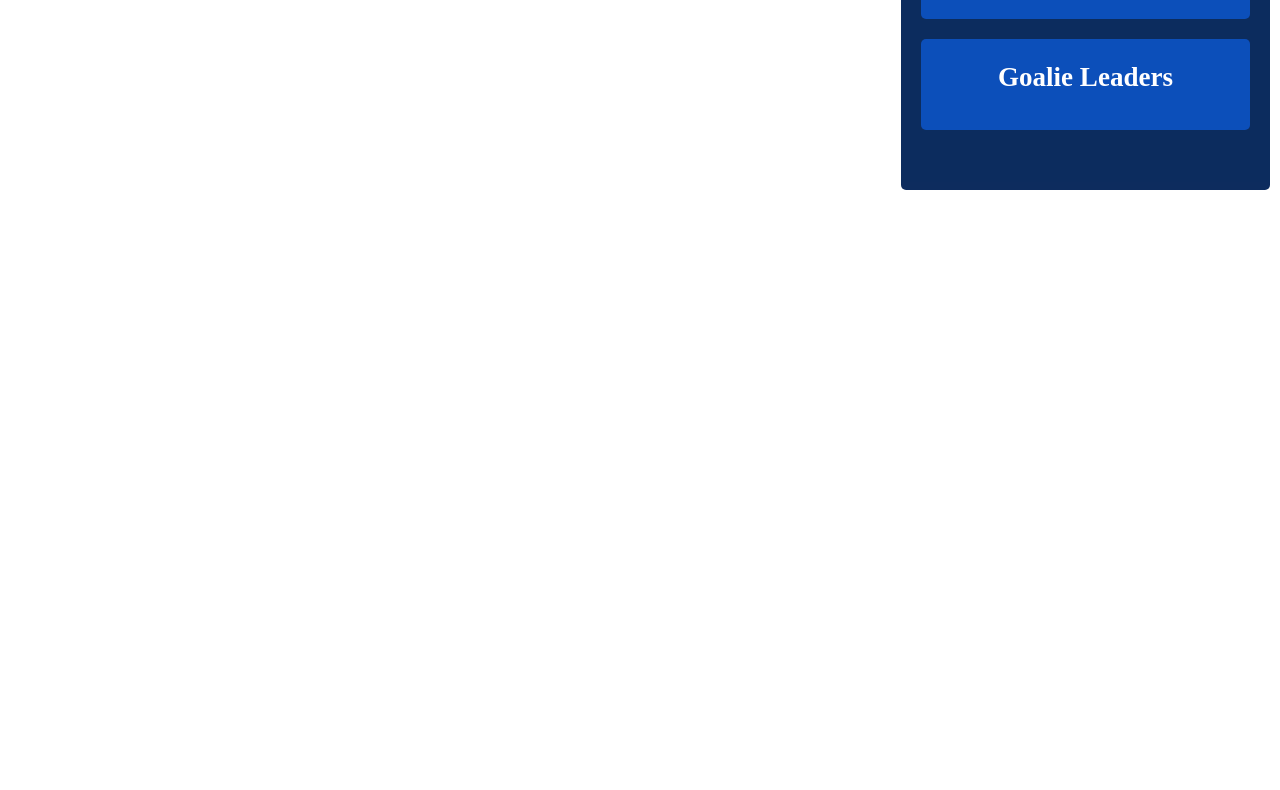
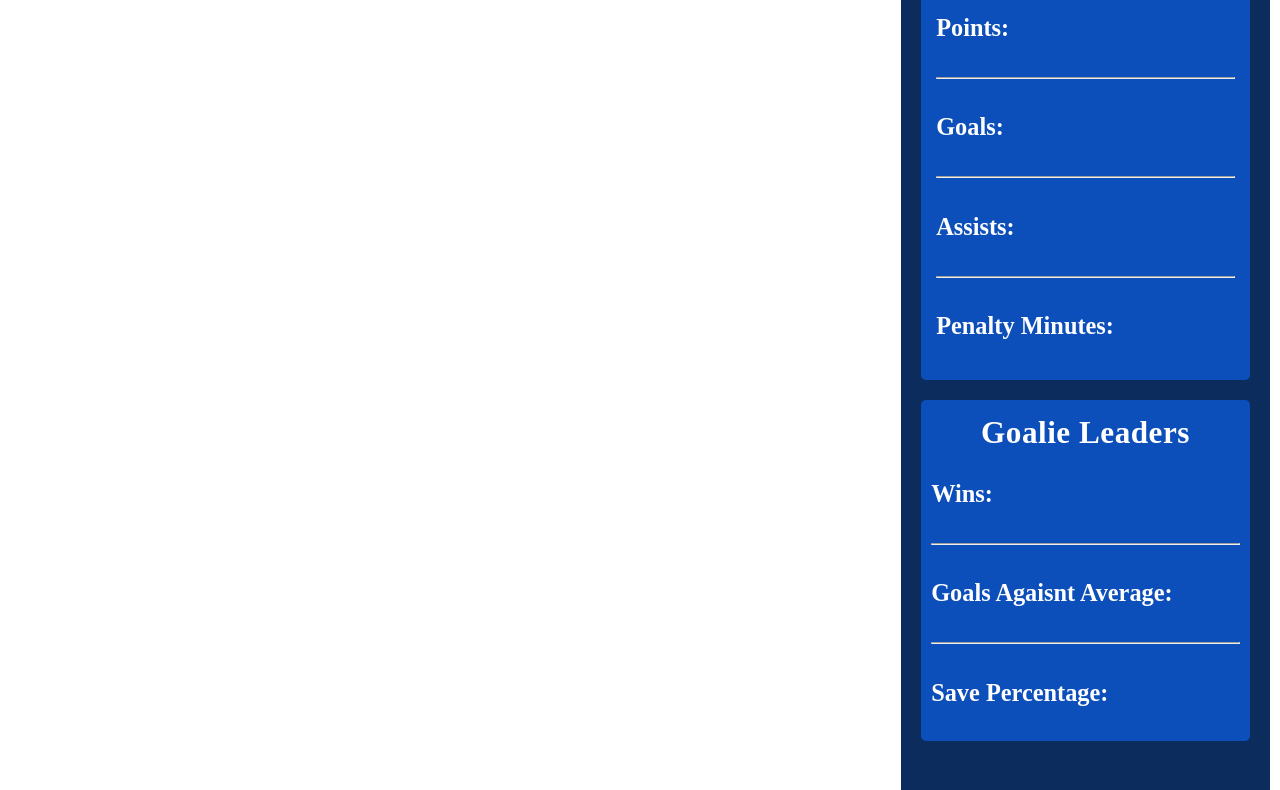
Before and after one commit to RossTienken/q1Project, a plain HTML site: page team.html in a window 1280 px wide. Shown: the part 327-1117 px from the top of the page. Before the commit the page ends 800 px from the top, so only its background shows below. Drawn offline with nearby package versions, Linux system fonts and the light colour scheme; no server answers.

Commit message:
working on stats bug

```diff
--- a/css/team.css
+++ b/css/team.css
@@ -2,9 +2,8 @@ body {
   margin: 0px;
   text-align: center;
   background-repeat: no-repeat;
-  background-size: 100%;
-  background-position: bottom;
-  /*background-color: black;*/
+  background-size: 80%;
+  background-position: center;
 }
 
 nav {
@@ -61,11 +60,12 @@ nav {
   grid-column: 1;
   grid-row: 1/1;
 }
-#standingC {
+#leaders {
   grid-column: 2;
   grid-row: 1/3;
 }
-#standingC {
+#leaders {
+  text-align: left;
   background-color: #002156;
   color: #fff;
   border-radius: 5px;
@@ -75,12 +75,12 @@ nav {
 }
 #skaters{
   margin-bottom: 20px;
-  padding-bottom: 15px;
+  padding: 15px;
   border-radius: 5px;
 }
 #goalies {
   margin-bottom: 20px;
-  padding-bottom: 15px;
+  padding: 10px;
   border-radius: 5px;
 }
 .container {
@@ -89,10 +89,6 @@ nav {
   grid-template-columns: 68% 30%;
   grid-template-rows: 50% 50%;
   grid-gap: 40px;
-  /*background: url('../img/nhl-logo.jpg');*/
-  background-position: center;
-  background-repeat: no-repeat;
-  background-size: 100%;
 }
 #gameC {
   display: grid;
@@ -108,50 +104,36 @@ nav {
   padding: 10px 0px;
   font-size: 150%;
 }
-#skaters{
-  display: grid;
-  grid-template-columns: 75% 25%;
-  grid-template-rows: 10% 40% 40%;
-}
 #leadSkate {
+  margin: 5px;
+  text-align: center;
   grid-column: 1/3;
   grid-row: 1;
 }
-#olEast {
-  grid-column: 1/2;
-  grid-row: 2;
-  margin: 0;
-}
-#eastPts {
-  grid-column: 2/3;
-  grid-row: 2;
-  text-align: right;
-  padding-right: 5px;
-}
-#goalies {
-  display: grid;
-  grid-template-columns: 75% 25%;
-  grid-template-rows: 10% 40% 40%;
-}
 #leadGoalie {
+  margin: 5px;
+  text-align: center;
   grid-column: 1/3;
   grid-row: 1;
 }
-#olWest {
-  grid-column: 1/2;
+h3 {
+  grid-row: 1;
+  grid-column: 1 / 3;
+}
+h4 {
   grid-row: 2;
-  margin: 0;
-}
-#westPts {
-  grid-column: 2/3;
-  grid-row: 2;
-  text-align: right;
-  padding-right: 5px;
-}
-h3 {
+  grid-column: 1;
   margin: 10px;
   font-size: 100%;
   font-weight: normal;
+}
+h5 {
+  grid-row: 2;
+  grid-column: 2;
+  text-align: right;
+  margin: 10px;
+  font-size: 100%;
+  font-weight: bold;
 }
 li {
   margin: 10px;
@@ -164,7 +146,9 @@ p {
   background-color: #0046b7;
 }
 h2 {
-  font-size: 1.3em;
+  font-size: 1.5em;
+  font-family: Arial Rounded MT Bold;
+  letter-spacing: .5px;
 }
 ol {
   text-align: left;
@@ -224,3 +208,38 @@ select#changeTeam {
   font-weight: 600;
   font-family: sans-serif;
 }
+#points {
+  display: grid;
+  grid-template-columns: 60% 40%;
+  grid-template-rows: 50% 50%;
+}
+#goals {
+  display: grid;
+  grid-template-columns: 60% 40%;
+  grid-template-rows: 50% 50%;
+}
+#assists {
+  display: grid;
+  grid-template-columns: 60% 40%;
+  grid-template-rows: 50% 50%;
+}
+#pim {
+  display: grid;
+  grid-template-columns: 60% 40%;
+  grid-template-rows: 50% 50%;
+}
+#wins {
+  display: grid;
+  grid-template-columns: 60% 40%;
+  grid-template-rows: 50% 50%;
+}
+#gAA {
+  display: grid;
+  grid-template-columns: 60% 40%;
+  grid-template-rows: 50% 50%;
+}
+#saveP {
+  display: grid;
+  grid-template-columns: 60% 40%;
+  grid-template-rows: 50% 50%;
+}
--- a/js/team.js
+++ b/js/team.js
@@ -22,74 +22,63 @@ $(document).ready(function () {
       "Authorization": "Basic " + btoa('RossTienken' + ":" + 'q1Project')
     },
   }
-  var skateStats = {
-    skatePts: {
-      "async": true,
-      "url": `https://api.mysportsfeeds.com/v1.1/pull/nhl/2017-2018-regular/cumulative_player_stats.json?team=${$src}&playerstats=G,A,Pts,Pim&sort=stats.Pts.D`,
-      "method": "GET",
-      headers: {
-        "Authorization": "Basic " + btoa('RossTienken' + ":" + 'q1Project')
-      },
+  var skatePts = {
+    "async": true,
+    "url": `https://api.mysportsfeeds.com/v1.1/pull/nhl/2017-2018-regular/cumulative_player_stats.json?team=${$src}&playerstats=Pts&sort=stats.Pts.D`,
+    "method": "GET",
+    headers: {
+      "Authorization": "Basic " + btoa('RossTienken' + ":" + 'q1Project')
     },
-    skateGoal: {
-      "async": true,
-      "url": `https://api.mysportsfeeds.com/v1.1/pull/nhl/2017-2018-regular/cumulative_player_stats.json?team=${$src}&playerstats=G,A,Pts,Pim&sort=stats.G.D`,
-      "method": "GET",
-      headers: {
-        "Authorization": "Basic " + btoa('RossTienken' + ":" + 'q1Project')
-      },
+  }
+  var skateGoal = {
+    "async": true,
+    "url": `https://api.mysportsfeeds.com/v1.1/pull/nhl/2017-2018-regular/cumulative_player_stats.json?team=${$src}&playerstats=G&sort=stats.G.D`,
+    "method": "GET",
+    headers: {
+      "Authorization": "Basic " + btoa('RossTienken' + ":" + 'q1Project')
     },
-    skateAssist: {
-      "async": true,
-      "url": `https://api.mysportsfeeds.com/v1.1/pull/nhl/2017-2018-regular/cumulative_player_stats.json?team=${$src}&playerstats=G,A,Pts,Pim&sort=stats.A.D`,
-      "method": "GET",
-      headers: {
-        "Authorization": "Basic " + btoa('RossTienken' + ":" + 'q1Project')
-      },
+  }
+  var skateAssist = {
+    "async": true,
+    "url": `https://api.mysportsfeeds.com/v1.1/pull/nhl/2017-2018-regular/cumulative_player_stats.json?team=${$src}&playerstats=A&sort=stats.A.D`,
+    "method": "GET",
+    headers: {
+      "Authorization": "Basic " + btoa('RossTienken' + ":" + 'q1Project')
     },
-    skatePim: {
-      "async": true,
-      "url": `https://api.mysportsfeeds.com/v1.1/pull/nhl/2017-2018-regular/cumulative_player_stats.json?team=${$src}&playerstats=G,A,Pts,Pim&sort=stats.Pim.D`,
-      "method": "GET",
-      headers: {
-        "Authorization": "Basic " + btoa('RossTienken' + ":" + 'q1Project')
-      },
-    }
   }
-  var goalStats = {
-    goalWin: {
-      "async": true,
-      "url": `https://api.mysportsfeeds.com/v1.1/pull/nhl/2017-2018-regular/cumulative_player_stats.json?team=${$src}&playerstats=W,GAA,Sv%25,SO&sort=stats.W.D`,
-      "method": "GET",
-      headers: {
-        "Authorization": "Basic " + btoa('RossTienken' + ":" + 'q1Project')
-      },
+  var skatePim = {
+    "async": true,
+    "url": `https://api.mysportsfeeds.com/v1.1/pull/nhl/2017-2018-regular/cumulative_player_stats.json?team=${$src}&playerstats=Pim&sort=stats.Pim.D`,
+    "method": "GET",
+    headers: {
+      "Authorization": "Basic " + btoa('RossTienken' + ":" + 'q1Project')
     },
-    goalGAA: {
-      "async": true,
-      "url": `https://api.mysportsfeeds.com/v1.1/pull/nhl/2017-2018-regular/cumulative_player_stats.json?team=${$src}&playerstats=W,GAA,Sv%25,SO&sort=stats.GAA.D`,
-      "method": "GET",
-      headers: {
-        "Authorization": "Basic " + btoa('RossTienken' + ":" + 'q1Project')
-      },
+  }
+  var goalWin = {
+    "async": true,
+    "url": `https://api.mysportsfeeds.com/v1.1/pull/nhl/2017-2018-regular/cumulative_player_stats.json?team=${$src}&playerstats=W&sort=stats.W.D`,
+    "method": "GET",
+    headers: {
+      "Authorization": "Basic " + btoa('RossTienken' + ":" + 'q1Project')
     },
-    goalSv: {
-      "async": true,
-      "url": `https://api.mysportsfeeds.com/v1.1/pull/nhl/2017-2018-regular/cumulative_player_stats.json?team=${$src}&playerstats=W,GAA,Sv%25,SO&sort=stats.Sv%25.D`,
-      "method": "GET",
-      headers: {
-        "Authorization": "Basic " + btoa('RossTienken' + ":" + 'q1Project')
-      },
+  }
+  var goalGAA = {
+    "async": true,
+    "url": `https://api.mysportsfeeds.com/v1.1/pull/nhl/2017-2018-regular/cumulative_player_stats.json?team=${$src}&playerstats=GAA&sort=stats.GAA.D`,
+    "method": "GET",
+    headers: {
+      "Authorization": "Basic " + btoa('RossTienken' + ":" + 'q1Project')
     },
-    goalShut: {
-      "async": true,
-      "url": `https://api.mysportsfeeds.com/v1.1/pull/nhl/2017-2018-regular/cumulative_player_stats.json?team=${$src}&playerstats=W,GAA,Sv%25,SO&sort=stats.SO.D`,
-      "method": "GET",
-      headers: {
-        "Authorization": "Basic " + btoa('RossTienken' + ":" + 'q1Project')
-      },
-    }
   }
+  var goalSv = {
+    "async": true,
+    "url": `https://api.mysportsfeeds.com/v1.1/pull/nhl/2017-2018-regular/cumulative_player_stats.json?team=${$src}&playerstats=Sv%25&sort=stats.Sv%25.D`,
+    "method": "GET",
+    headers: {
+      "Authorization": "Basic " + btoa('RossTienken' + ":" + 'q1Project')
+    },
+  }
+
   $.ajax(games).done(function (response) {
     let newGames = response.teamgamelogs.gamelogs;
     for(let i = newGames.length -1; i > 0; i--){
@@ -125,11 +114,55 @@ $(document).ready(function () {
     }
   });
 
-  $.ajax(skateStats).done(function (response) {
-    console.log(response)
+  $.ajax(skatePts).done(function (response) {
+    let player = response.cumulativeplayerstats.playerstatsentry["0"];
+    let $points = $('#points');
+
+    $points.append(`<h4>${player.player.FirstName} ${player.player.LastName}</h4> <h5>${player.stats.stats.Points['#text']}</h5>`)
+
   });
 
-  $.ajax(goalStats).done(function (response) {
-    console.log(response)
+  $.ajax(skateGoal).done(function (response) {
+    let $goals = $('#goals');
+    let player = response.cumulativeplayerstats.playerstatsentry["0"];
+
+    $goals.append(`<h4>${player.player.FirstName} ${player.player.LastName}</h4><h5>${player.stats.stats.Goals['#text']}</h5>`)
   });
+
+  $.ajax(skateAssist).done(function (response) {
+    let $assists = $('#assists');
+    let player = response.cumulativeplayerstats.playerstatsentry["0"];
+
+    $assists.append(`<h4>${player.player.FirstName} ${player.player.LastName}</h4><h5>${player.stats.stats.Assists['#text']}</h5>`)
+  });
+
+  $.ajax(skatePim).done(function (response) {
+    let $pim = $('#pim');
+    let player = response.cumulativeplayerstats.playerstatsentry["0"];
+
+    $pim.append(`<h4>${player.player.FirstName} ${player.player.LastName}</h4><h5>${player.stats.stats.PenaltyMinutes['#text']}</h5>`);
+  });
+
+
+  $.ajax(goalWin).done(function (response) {
+    let $wins = $('#wins');
+    let player = response.cumulativeplayerstats.playerstatsentry["0"];
+
+    $wins.append(`<h4>${player.player.FirstName} ${player.player.LastName}</h4><h5>${player.stats.stats.Wins['#text']}</h5>`)
+  });
+
+  $.ajax(goalGAA).done(function (response) {
+    let $gAA = $('#gAA');
+    let player = response.cumulativeplayerstats.playerstatsentry["0"];
+
+    $gAA.append(`<h4>${player.player.FirstName} ${player.player.LastName}</h4><h5>${player.stats.stats.GoalsAgainstAverage['#text']}</h5>`)
+  });
+
+  $.ajax(goalSv).done(function (response) {
+    let $saveP = $('#saveP');
+    let player = response.cumulativeplayerstats.playerstatsentry["0"];
+
+    $saveP.append(`<h4>${player.player.FirstName} ${player.player.LastName}</h4><h5>${player.stats.stats.SavePercentage['#text']}%</h5>`)
+  });
+
 })
--- a/team.html
+++ b/team.html
@@ -66,17 +66,24 @@
     </h1>
     <div class='container'>
       <div id='gameC'></div>
-      <div id='standingC'>
-        <div id="skaters" class='leaders'><h2 id='leadSkate'>Skating Leaders</h2>
-            <div id='points'></div>
-            <div id='goals'></div>
-            <div id='assists'></div>
-            <div id='pim'></div>
+      <div id='leaders'>
+        <div id="skaters" class='leaders'>
+          <h2 id='leadSkate'>Skating Leaders</h2>
+          <div id='points'><h3>Points:</h3></div>
+          <hr />
+          <div id='goals'><h3>Goals:</h3></div>
+          <hr />
+          <div id='assists'><h3>Assists:</h3></div>
+          <hr />
+          <div id='pim'><h3>Penalty Minutes:</h3></div>
         </div>
-        <div id="goalies" class='leaders'><h2 id='leadGoalie'>Goalie Leaders</h2>
-          <div id='wins'></div>
-          <div id='saveP'></div>
-          <div id='gAA'></div>
+        <div id="goalies" class='leaders'>
+          <h2 id='leadGoalie'>Goalie Leaders</h2>
+          <div id='wins'><h3>Wins:</h3></div>
+          <hr />
+          <div id='gAA'><h3>Goals Agaisnt Average:</h3></div>
+          <hr />
+          <div id='saveP'><h3>Save Percentage:</h3></div>
         </div>
       </div>
     </div>
```
Also changed, not shown: img/1_dark.svg (deleted), img/col.png (deleted), img/logos/vgk.png, 1 other file.
